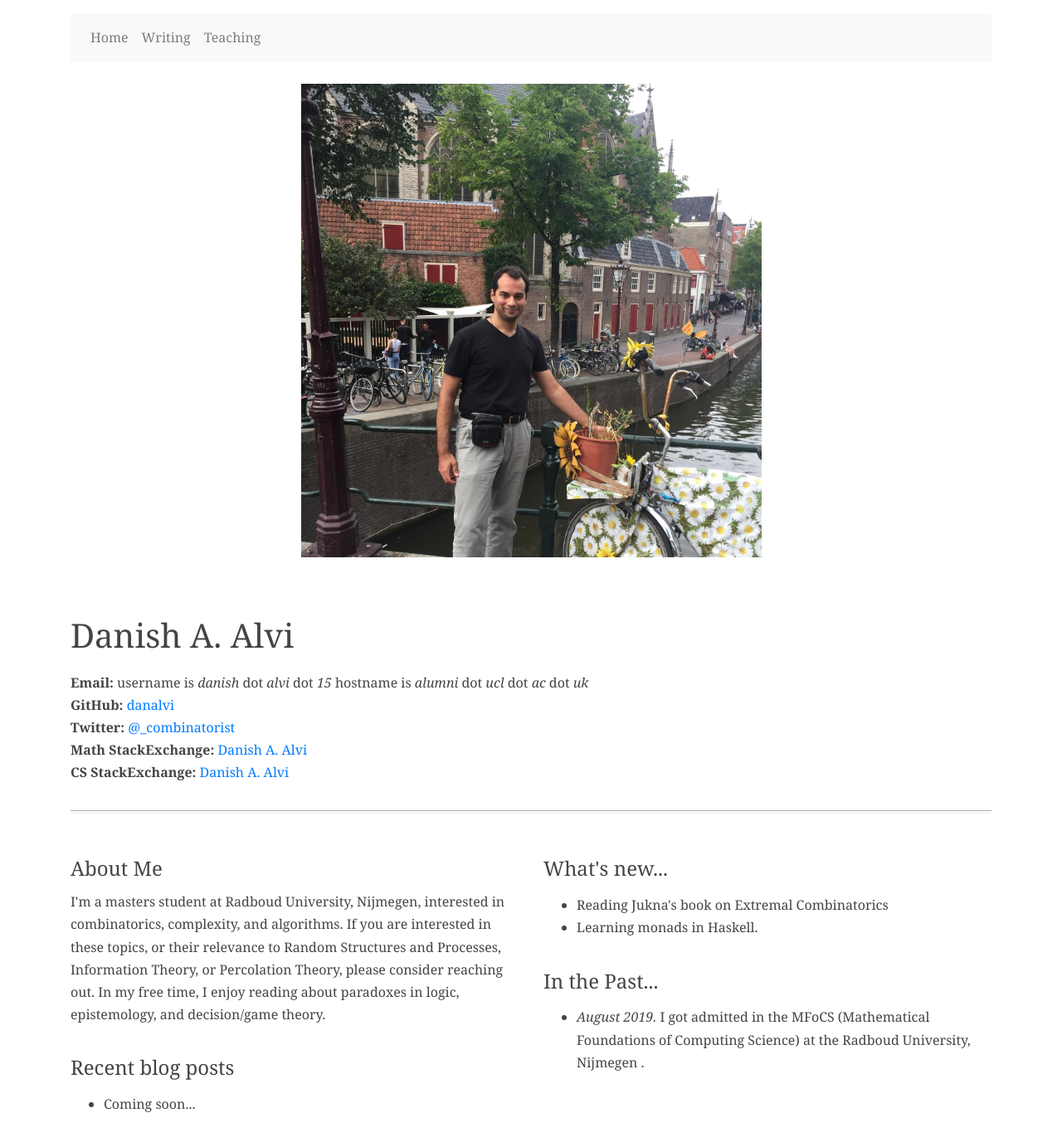
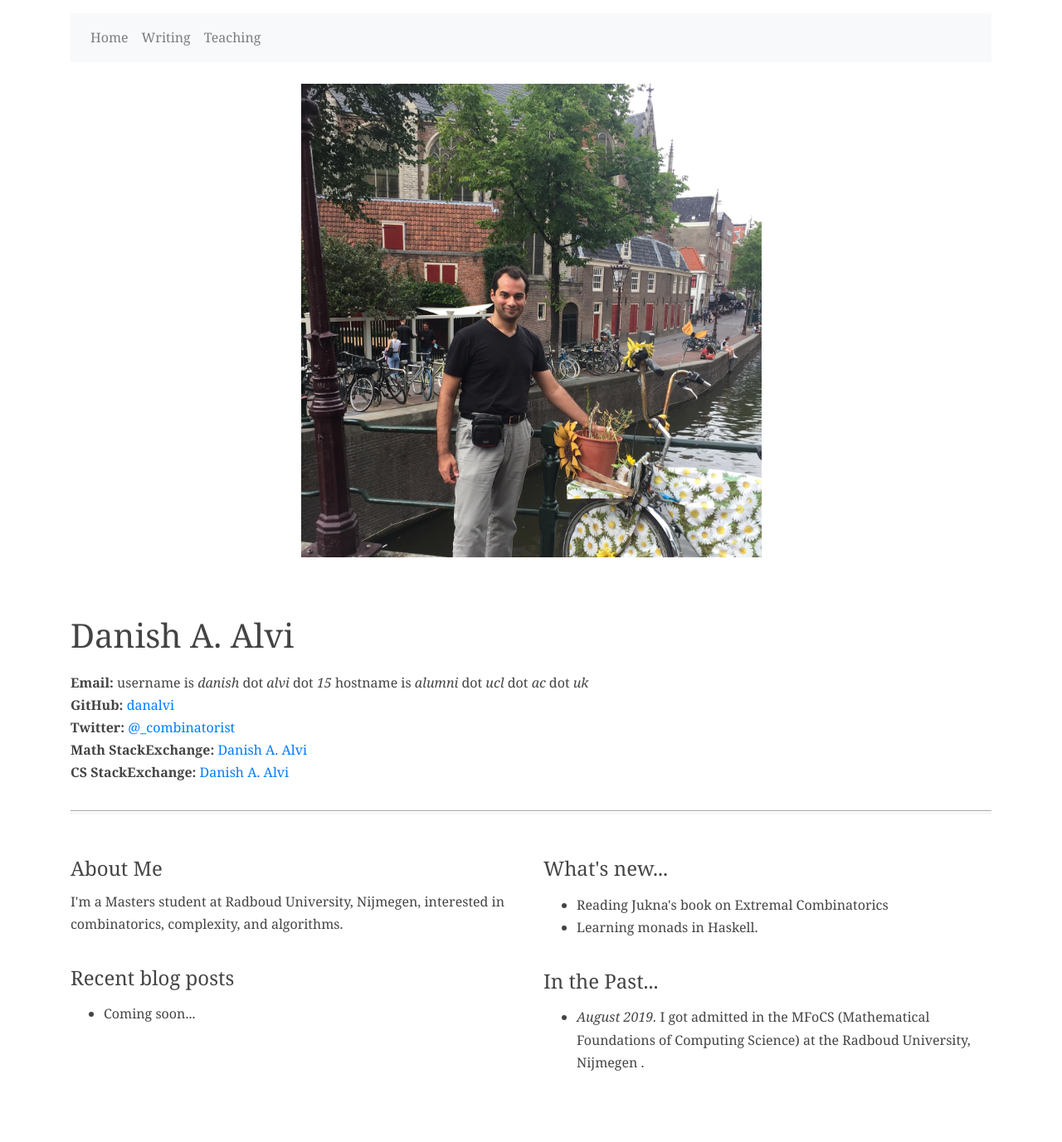
Before and after one commit to danalvi/danalvi.github.io, a Jekyll site: the page built from index.html, in a window 1280 px wide. Shown: the whole page at 83% size. Built offline with Jekyll 4.4.1, drawn with Linux system fonts in a browser that asks for light colours; after the commit the page ends 1327 px from its top, so only the background shows below that.

Commit message:
Update index.html

```diff
--- a/index.html
+++ b/index.html
@@ -32,7 +32,7 @@ org_logo: 'https://danalvi.github.io/src/images/amsterdam.jpg'
     <div class="col-sm-6">
       <h4>About Me</h4>
       <p>
-        I'm a masters student at Radboud University, Nijmegen, interested in combinatorics, complexity, and algorithms. If you are interested in these topics, or their relevance to Random Structures and Processes, Information Theory, or Percolation Theory, please consider reaching out. In my free time, I enjoy reading about paradoxes in logic, epistemology, and decision/game theory.
+        I'm a Masters student at Radboud University, Nijmegen, interested in combinatorics, complexity, and algorithms.
       </p>
       <h4>Recent blog posts</h4>
       <p>
```
